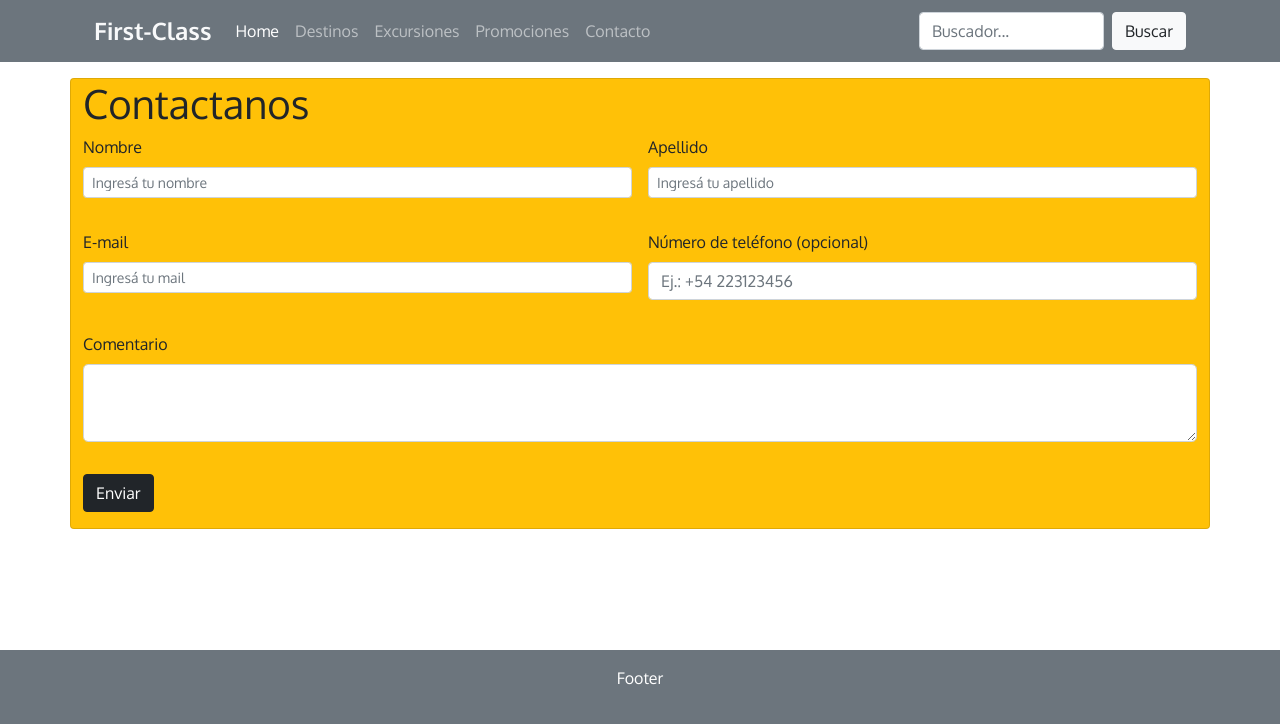
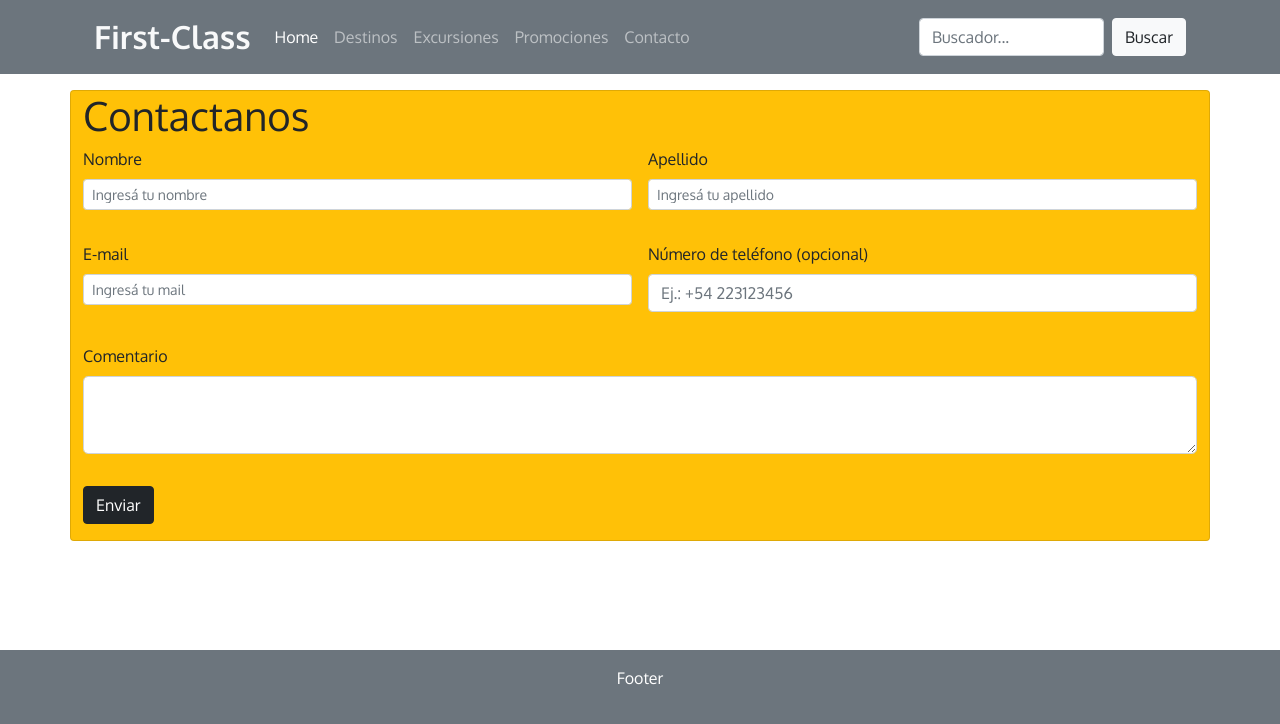
Before and after one commit to danip0int/desafio6Bootstrap, a plain HTML site: page contacto.html in a window 1280 px wide. Drawn offline with nearby package versions, Linux system fonts and the light colour scheme.

Commit message:
ajustes2

```diff
--- a/contacto.html
+++ b/contacto.html
@@ -12,7 +12,7 @@
       <div class="container-xl bg-secondary">
           <nav class="navbar navbar-expand-lg navbar-dark">
           <div class="container-fluid">
-            <a class="navbar-brand text-light fs-4 fw-bold" href="#">First-Class</a>
+            <a class="navbar-brand text-light fs-2 fw-bold" href="#">First-Class</a>
             <button class="navbar-toggler" type="button" data-bs-toggle="collapse" data-bs-target="#navbarSupportedContent" aria-controls="navbarSupportedContent" aria-expanded="false" aria-label="Toggle navigation">
               <span class="navbar-toggler-icon"></span>
             </button>
```
Also changed, not shown: index.html (+1 -1 lines).
